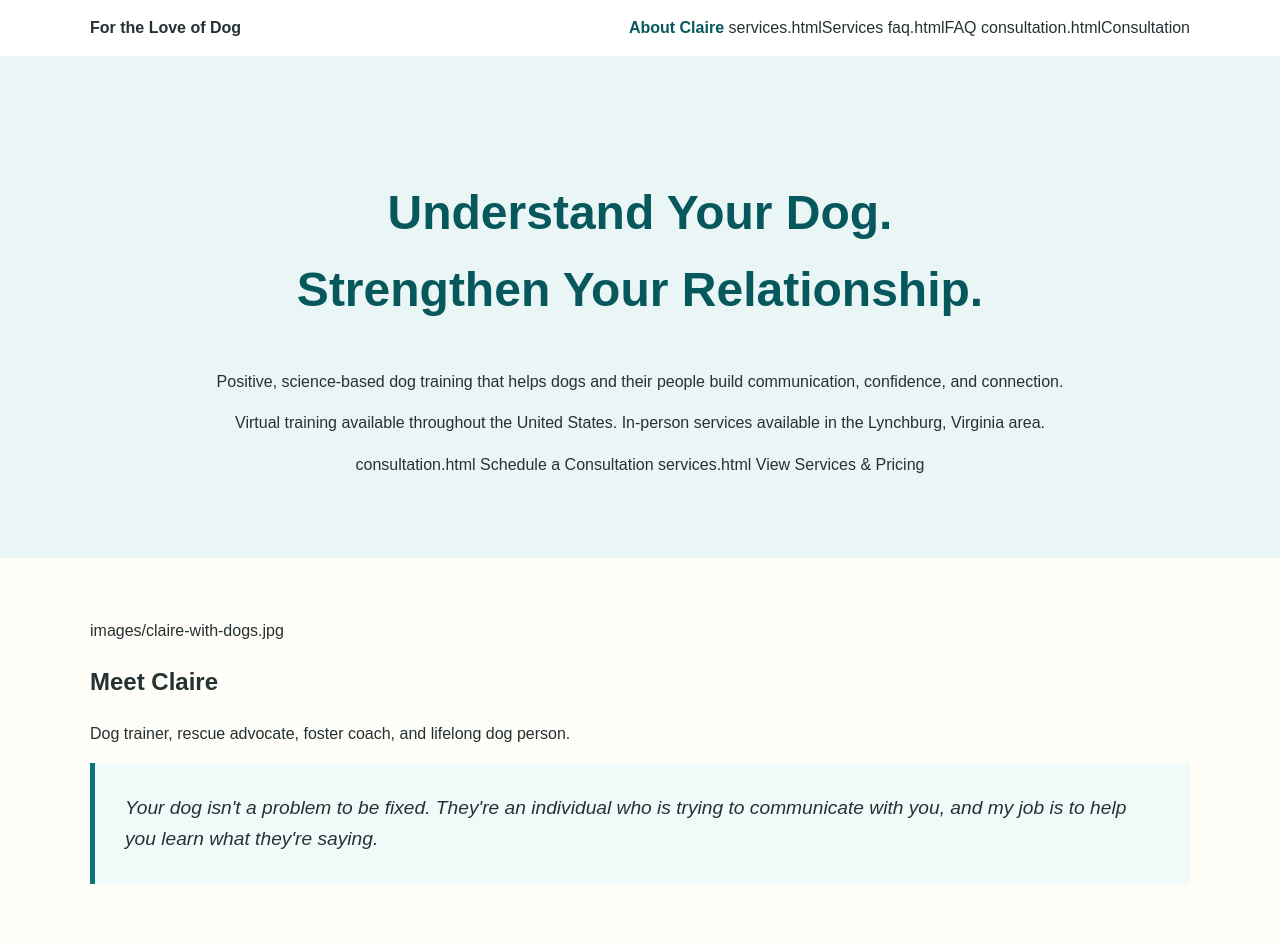
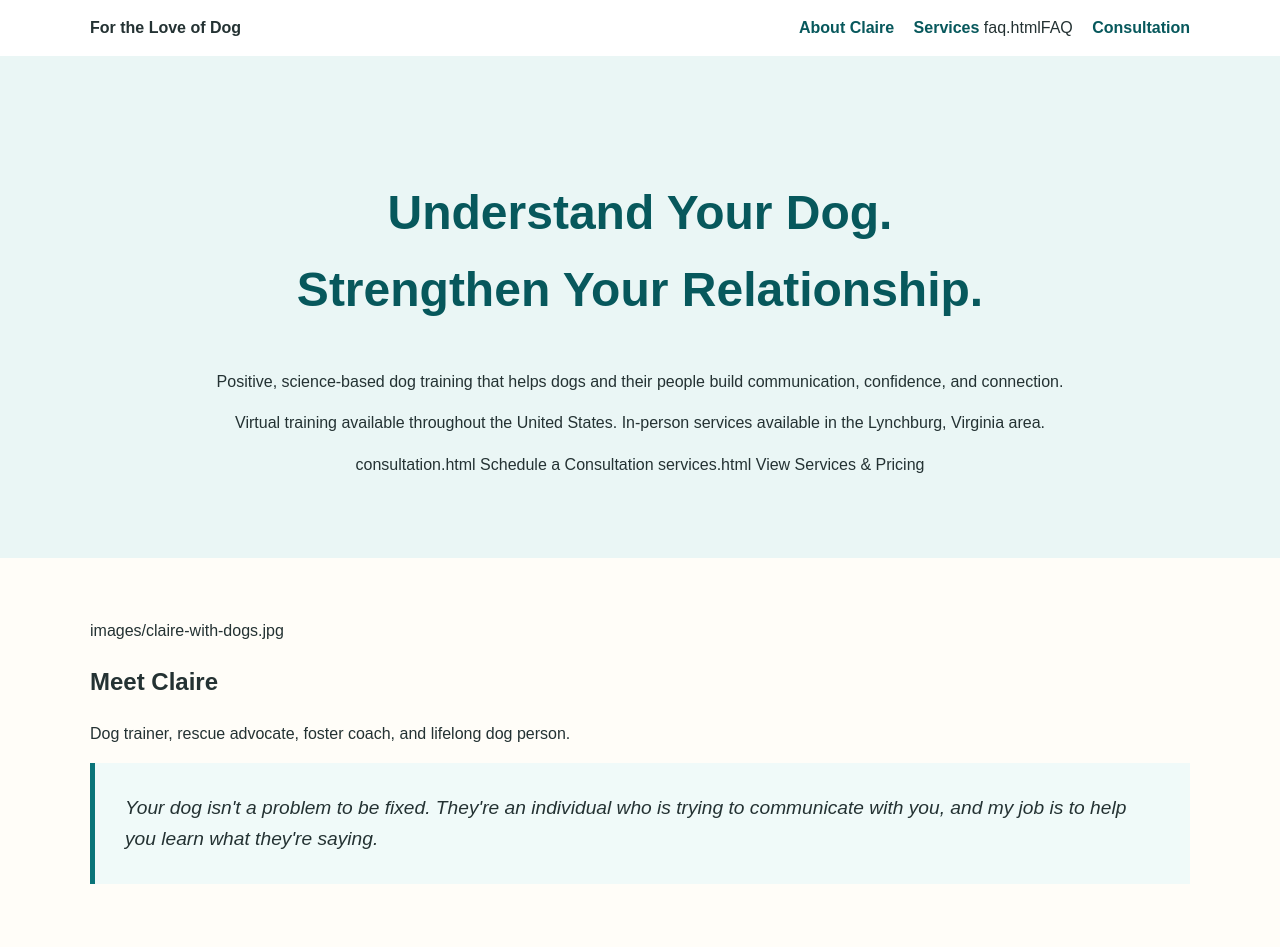
Before and after one commit to clairefortheloveofdog/forthelovedog, a plain HTML site: page For the Love of Dog Website/index.html in a window 1280 px wide. Shown: the top 947 px of the page. Drawn offline with Linux system fonts and the light colour scheme.

Commit message:
Update index.html

```diff
--- a/For the Love of Dog Website/index.html
+++ b/For the Love of Dog Website/index.html
@@ -110,9 +110,9 @@ color:white;
 
 <div>
 <a href="about.html">About Claire</a>
-services.htmlServices</a>
+<a href="services.html">Services</a>
 faq.htmlFAQ</a>
-consultation.htmlConsultation</a>
+<a href="consultation.html">Consultation</a>
 </div>
 </nav>
 </header>
```
